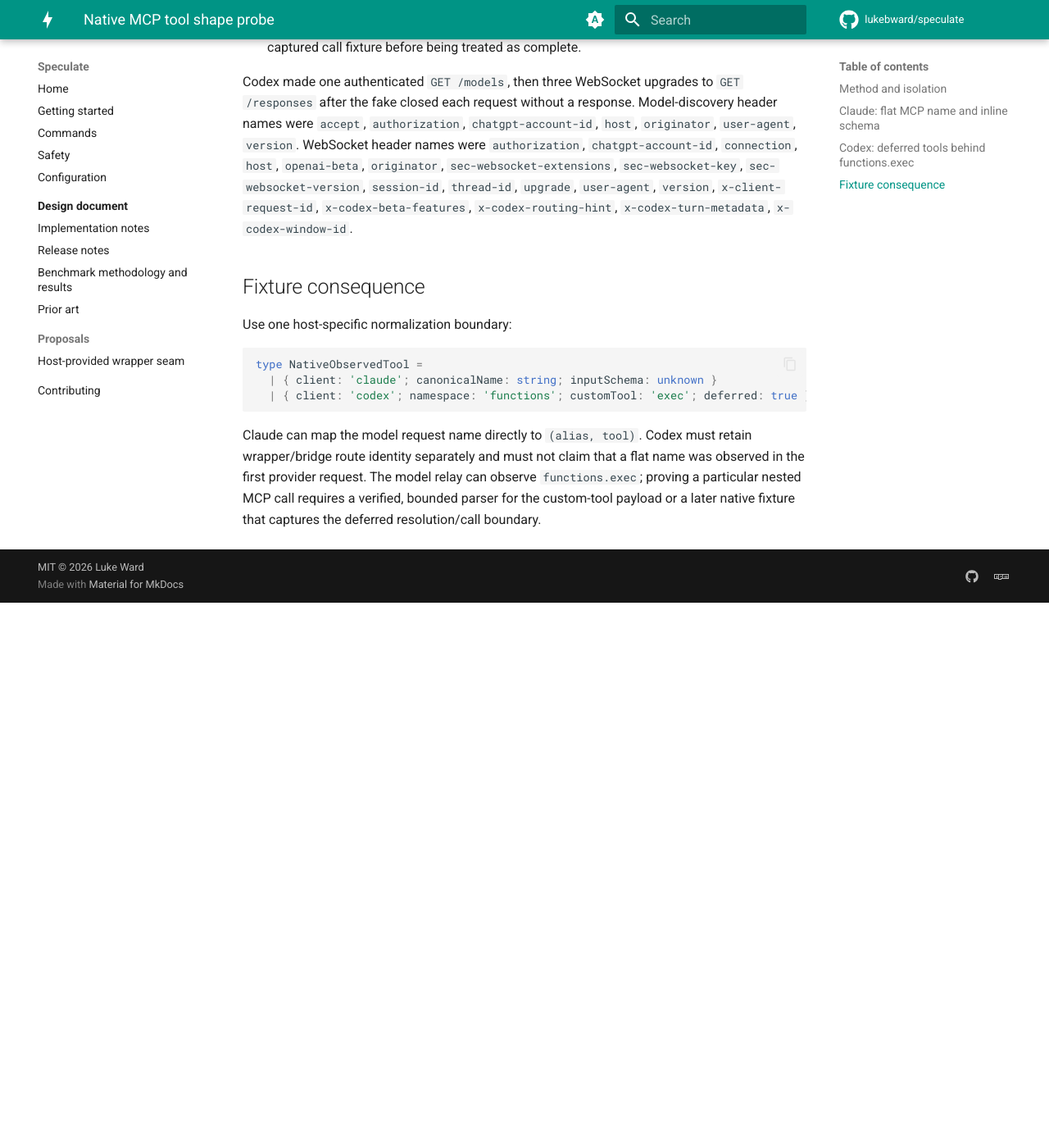
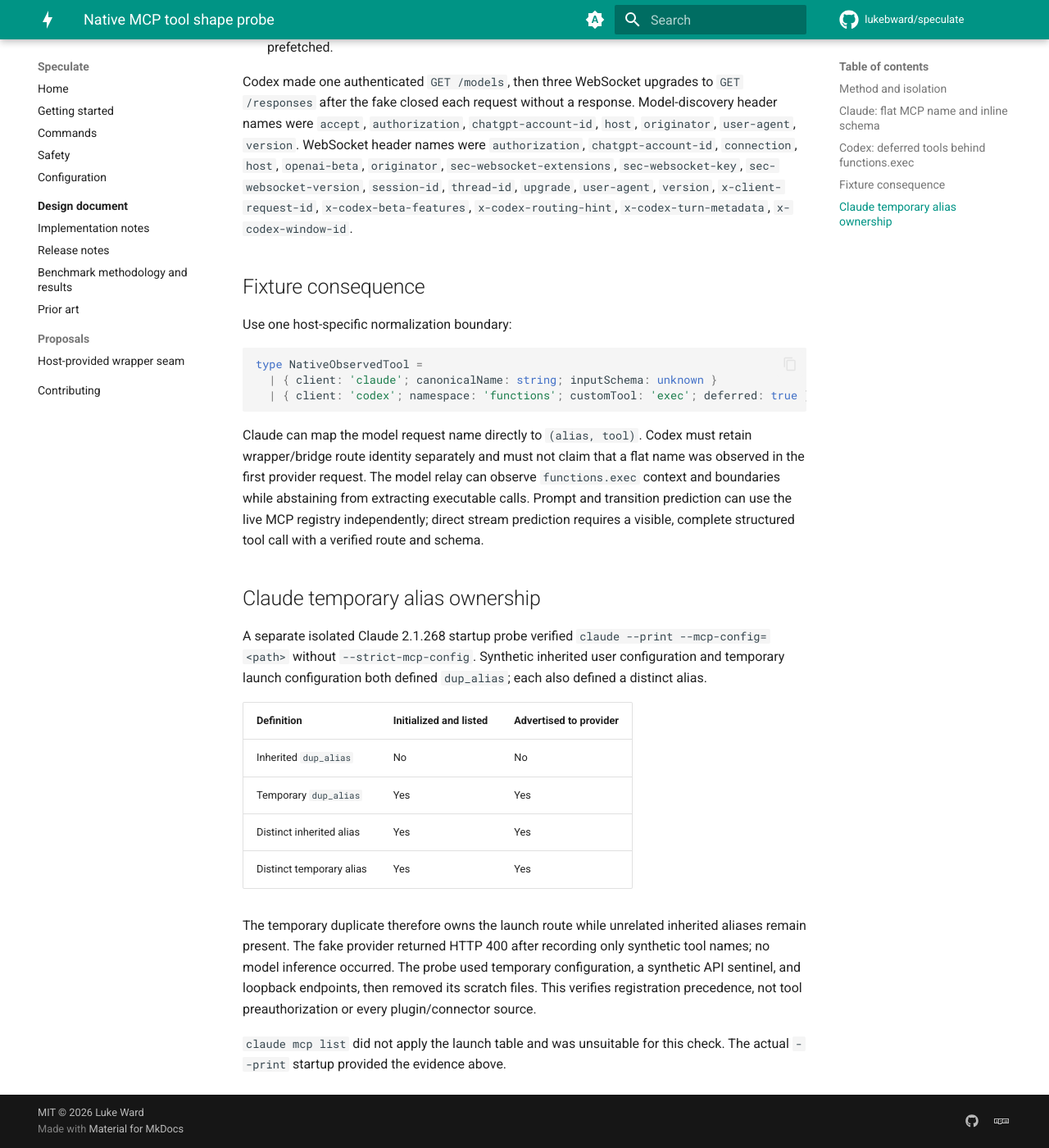
Before and after one commit to lukebward/speculate, an MkDocs documentation site: the page built from docs/observer-native-tool-shapes.md, in a window 1280 px wide and 1400 px high, scrolled down 3013 px. Shown: the whole window at 82% size. Built offline with MkDocs 1.6.1 and Material for MkDocs 9.7.7, drawn with Linux system fonts in a browser that asks for light colours; comment, search, counter and statistics services are not loaded; before the commit the page ends 3748 px from its top, so only the background shows below that.

Commit message:
docs: verify temporary Claude MCP alias ownership

````diff
--- a/docs/observer-native-tool-shapes.md
+++ b/docs/observer-native-tool-shapes.md
@@ -93,7 +93,7 @@ Therefore:
 - Codex 0.154.0 does not send this MCP tool as a flat Responses function definition on the initial request, despite having already fetched the MCP tool list.
 - The first model-visible callable is the custom `functions.exec` tool inside the `functions` namespace. The per-MCP alias/schema is deferred behind that runtime.
 - It is a supported inference from the `exec` contract that this route's runtime identifier is `tools.mcp__shape_probe__lookup`. This probe did not fabricate a model response or execute a tool, so the exact emitted `functions.exec` argument text for a real MCP invocation remains unverified.
-- Task 4/5 fixtures should represent the observed namespace/custom-tool envelope. A flat Codex `mcp__alias__tool` tool-call fixture is not representative of the initial native model request. Any deterministic extraction of calls from `functions.exec` code needs a separate captured call fixture before being treated as complete.
+- Task 4/5 fixtures should represent the observed namespace/custom-tool envelope. A flat Codex `mcp__alias__tool` tool-call fixture is not representative of the initial native model request. Opaque `functions.exec` code remains observation-only and is never evaluated or prefetched.
 
 Codex made one authenticated `GET /models`, then three WebSocket upgrades to `GET /responses` after the fake closed each request without a response. Model-discovery header names were `accept`, `authorization`, `chatgpt-account-id`, `host`, `originator`, `user-agent`, `version`. WebSocket header names were `authorization`, `chatgpt-account-id`, `connection`, `host`, `openai-beta`, `originator`, `sec-websocket-extensions`, `sec-websocket-key`, `sec-websocket-version`, `session-id`, `thread-id`, `upgrade`, `user-agent`, `version`, `x-client-request-id`, `x-codex-beta-features`, `x-codex-routing-hint`, `x-codex-turn-metadata`, `x-codex-window-id`.
 
@@ -107,4 +107,19 @@ type NativeObservedTool =
   | { client: 'codex'; namespace: 'functions'; customTool: 'exec'; deferred: true };
 ```
 
-Claude can map the model request name directly to `(alias, tool)`. Codex must retain wrapper/bridge route identity separately and must not claim that a flat name was observed in the first provider request. The model relay can observe `functions.exec`; proving a particular nested MCP call requires a verified, bounded parser for the custom-tool payload or a later native fixture that captures the deferred resolution/call boundary.
+Claude can map the model request name directly to `(alias, tool)`. Codex must retain wrapper/bridge route identity separately and must not claim that a flat name was observed in the first provider request. The model relay can observe `functions.exec` context and boundaries while abstaining from extracting executable calls. Prompt and transition prediction can use the live MCP registry independently; direct stream prediction requires a visible, complete structured tool call with a verified route and schema.
+
+## Claude temporary alias ownership
+
+A separate isolated Claude 2.1.268 startup probe verified `claude --print --mcp-config=<path>` without `--strict-mcp-config`. Synthetic inherited user configuration and temporary launch configuration both defined `dup_alias`; each also defined a distinct alias.
+
+| Definition | Initialized and listed | Advertised to provider |
+| --- | --- | --- |
+| Inherited `dup_alias` | No | No |
+| Temporary `dup_alias` | Yes | Yes |
+| Distinct inherited alias | Yes | Yes |
+| Distinct temporary alias | Yes | Yes |
+
+The temporary duplicate therefore owns the launch route while unrelated inherited aliases remain present. The fake provider returned HTTP 400 after recording only synthetic tool names; no model inference occurred. The probe used temporary configuration, a synthetic API sentinel, and loopback endpoints, then removed its scratch files. This verifies registration precedence, not tool preauthorization or every plugin/connector source.
+
+`claude mcp list` did not apply the launch table and was unsuitable for this check. The actual `--print` startup provided the evidence above.
````
Also changed, not shown: tasks/todo.md (+1 -1 lines).
